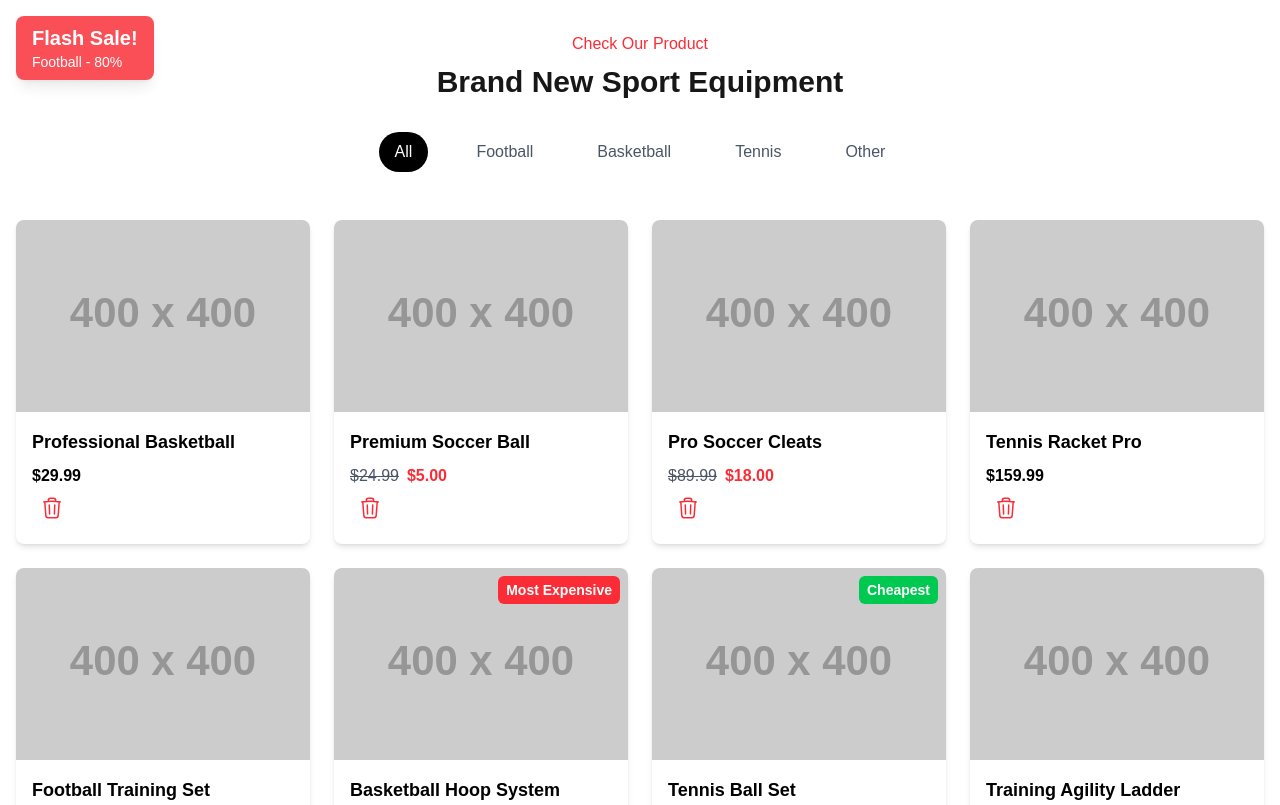
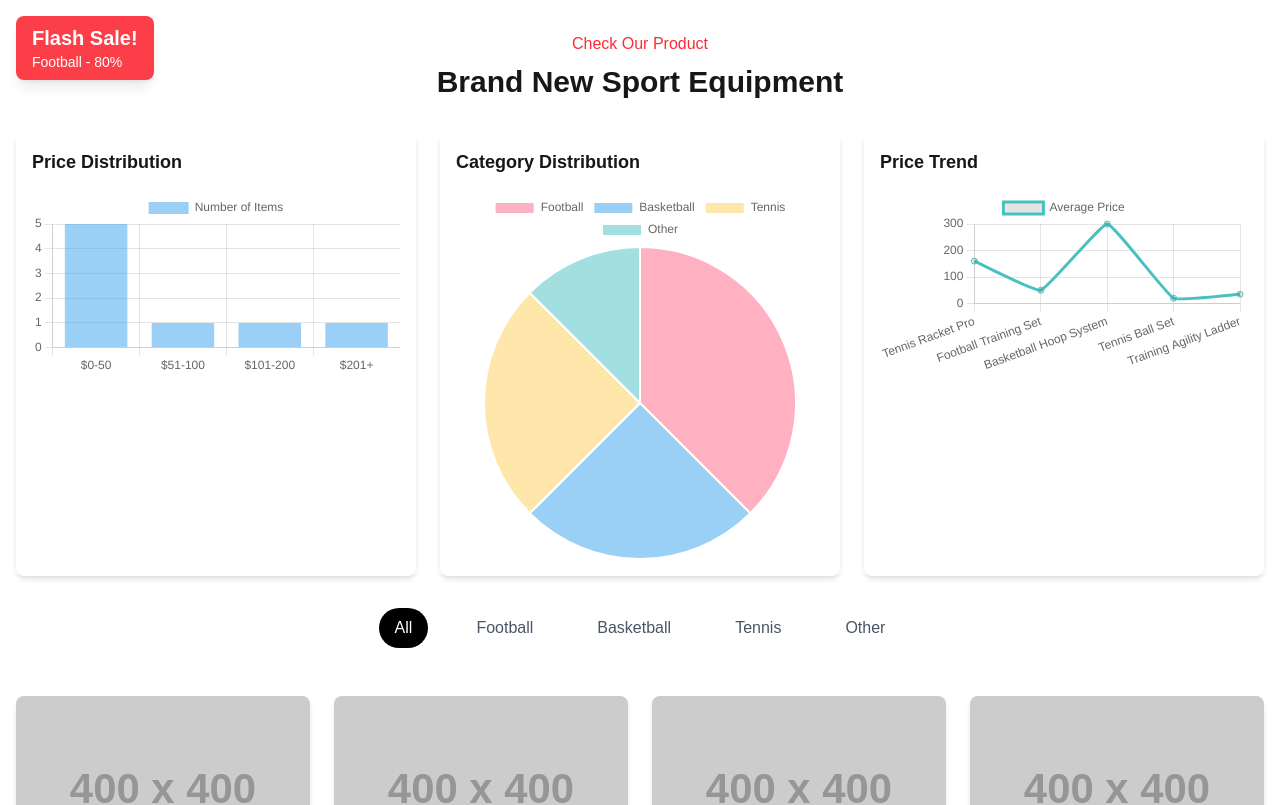
Before and after one commit to DariusCotirla486/SportS, a Next.js app: page / in a window 1280 px wide. Shown: the top 805 px of the page. Built offline with nearby package versions, Linux system fonts and the light colour scheme.

Commit message:
Gold Challenges done: - added pagination to sold items for better navigation + charts that update async for real-time data management

```diff
--- a/package.json
+++ b/package.json
@@ -9,8 +9,10 @@
     "lint": "next lint"
   },
   "dependencies": {
+    "chart.js": "^4.4.8",
     "next": "^15.2.2",
     "react": "^19.0.0",
+    "react-chartjs-2": "^5.3.0",
     "react-dom": "^19.0.0"
   },
   "devDependencies": {
--- a/src/app/page.tsx
+++ b/src/app/page.tsx
@@ -4,18 +4,20 @@ import { useState } from 'react';
 import { EquipmentProvider } from '../context/EquipmentContext';
 import EquipmentList from '../components/EquipmentList';
 import EquipmentForm from '../components/EquipmentForm';
+import EquipmentCharts from '../components/EquipmentCharts';
+import { useEquipment } from '../context/EquipmentContext';
 
-export default function Home() {
+function MainContent() {
   const [showForm, setShowForm] = useState(false);
   const [activeCategory, setActiveCategory] = useState('All');
   const [priceSort, setPriceSort] = useState<'none' | 'high-low' | 'low-high'>('none');
+  const { state } = useEquipment();
 
   const categories = ['All', 'Football', 'Basketball', 'Tennis', 'Other'];
   const saleCategory = 'Football';
   const salePercentage = 80;
 
   return (
-    <EquipmentProvider>
     <main className="container mx-auto px-4 py-8 max-w-7xl relative">
       {/* Flash Sale Banner */}
       <div className="fixed left-4 top-4 z-50">
@@ -29,6 +31,9 @@ export default function Home() {
         <p className="text-red-500 mb-2">Check Our Product</p>
         <h1 className="text-3xl font-bold">Brand New Sport Equipment</h1>
       </div>
+
+      {/* Charts Section */}
+      <EquipmentCharts equipment={state.equipment} />
 
       {/* Navigation Categories */}
       <div className="flex justify-center gap-8 mb-12">
@@ -73,6 +78,13 @@ export default function Home() {
         />
       )}
     </main>
+  );
+}
+
+export default function Home() {
+  return (
+    <EquipmentProvider>
+      <MainContent />
     </EquipmentProvider>
   );
 }
--- /dev/null
+++ b/src/components/EquipmentCharts.tsx
@@ -0,0 +1,164 @@
+'use client';
+
+import { useEffect, useState } from 'react';
+import {
+  Chart as ChartJS,
+  CategoryScale,
+  LinearScale,
+  BarElement,
+  Title,
+  Tooltip,
+  Legend,
+  ArcElement,
+  PointElement,
+  LineElement,
+} from 'chart.js';
+import { Bar, Pie, Line } from 'react-chartjs-2';
+import { SportEquipment } from '../types/types';
+
+ChartJS.register(
+  CategoryScale,
+  LinearScale,
+  BarElement,
+  Title,
+  Tooltip,
+  Legend,
+  ArcElement,
+  PointElement,
+  LineElement
+);
+
+interface EquipmentChartsProps {
+  equipment: SportEquipment[];
+}
+
+export default function EquipmentCharts({ equipment }: EquipmentChartsProps) {
+  const [chartData, setChartData] = useState({
+    priceDistribution: {
+      labels: ['$0-50', '$51-100', '$101-200', '$201+'],
+      datasets: [{
+        label: 'Number of Items',
+        data: [0, 0, 0, 0],
+        backgroundColor: 'rgba(54, 162, 235, 0.5)',
+      }],
+    },
+    categoryDistribution: {
+      labels: ['Football', 'Basketball', 'Tennis', 'Other'],
+      datasets: [{
+        data: [0, 0, 0, 0],
+        backgroundColor: [
+          'rgba(255, 99, 132, 0.5)',
+          'rgba(54, 162, 235, 0.5)',
+          'rgba(255, 206, 86, 0.5)',
+          'rgba(75, 192, 192, 0.5)',
+        ],
+      }],
+    },
+    priceTrend: {
+      labels: [],
+      datasets: [{
+        label: 'Average Price',
+        data: [],
+        borderColor: 'rgb(75, 192, 192)',
+        tension: 0.1,
+      }],
+    },
+  });
+
+  useEffect(() => {
+    // Update price distribution
+    const priceRanges = [0, 0, 0, 0];
+    equipment.forEach(item => {
+      if (item.price <= 50) priceRanges[0]++;
+      else if (item.price <= 100) priceRanges[1]++;
+      else if (item.price <= 200) priceRanges[2]++;
+      else priceRanges[3]++;
+    });
+
+    // Update category distribution
+    const categories = [0, 0, 0, 0];
+    equipment.forEach(item => {
+      const name = item.name.toLowerCase();
+      if (name.includes('football') || name.includes('soccer')) categories[0]++;
+      else if (name.includes('basketball')) categories[1]++;
+      else if (name.includes('tennis')) categories[2]++;
+      else categories[3]++;
+    });
+
+    // Update price trend (last 5 items)
+    const lastItems = equipment.slice(-5);
+    const priceTrend = lastItems.map(item => item.price);
+    const labels = lastItems.map(item => item.name);
+
+    setChartData({
+      priceDistribution: {
+        ...chartData.priceDistribution,
+        datasets: [{
+          ...chartData.priceDistribution.datasets[0],
+          data: priceRanges,
+        }],
+      },
+      categoryDistribution: {
+        ...chartData.categoryDistribution,
+        datasets: [{
+          ...chartData.categoryDistribution.datasets[0],
+          data: categories,
+        }],
+      },
+      priceTrend: {
+        labels,
+        datasets: [{
+          ...chartData.priceTrend.datasets[0],
+          data: priceTrend,
+        }],
+      },
+    });
+  }, [equipment]);
+
+  return (
+    <div className="grid grid-cols-1 md:grid-cols-2 lg:grid-cols-3 gap-6 mb-8">
+      <div className="bg-white p-4 rounded-lg shadow-md">
+        <h3 className="text-lg font-semibold mb-4">Price Distribution</h3>
+        <Bar
+          data={chartData.priceDistribution}
+          options={{
+            responsive: true,
+            plugins: {
+              legend: {
+                position: 'top' as const,
+              },
+            },
+          }}
+        />
+      </div>
+      <div className="bg-white p-4 rounded-lg shadow-md">
+        <h3 className="text-lg font-semibold mb-4">Category Distribution</h3>
+        <Pie
+          data={chartData.categoryDistribution}
+          options={{
+            responsive: true,
+            plugins: {
+              legend: {
+                position: 'top' as const,
+              },
+            },
+          }}
+        />
+      </div>
+      <div className="bg-white p-4 rounded-lg shadow-md">
+        <h3 className="text-lg font-semibold mb-4">Price Trend</h3>
+        <Line
+          data={chartData.priceTrend}
+          options={{
+            responsive: true,
+            plugins: {
+              legend: {
+                position: 'top' as const,
+              },
+            },
+          }}
+        />
+      </div>
+    </div>
+  );
+}
--- a/src/components/EquipmentList.tsx
+++ b/src/components/EquipmentList.tsx
@@ -3,6 +3,7 @@
 import { useEquipment } from '../context/EquipmentContext';
 import { SportEquipment } from '../types/types';
 import Image from 'next/image';
+import { useState } from 'react';
 
 interface EquipmentListProps {
   activeCategory: string;
@@ -11,6 +12,8 @@ interface EquipmentListProps {
 
 export default function EquipmentList({ activeCategory, priceSort }: EquipmentListProps) {
   const { state, dispatch } = useEquipment();
+  const [currentPage, setCurrentPage] = useState(1);
+  const itemsPerPage = 8;
 
   // Define which categories are on sale
   const saleCategories = {
@@ -66,13 +69,19 @@ export default function EquipmentList({ activeCategory, priceSort }: EquipmentLi
     return 0;
   });
 
+  // Calculate pagination
+  const totalPages = Math.ceil(sortedEquipment.length / itemsPerPage);
+  const startIndex = (currentPage - 1) * itemsPerPage;
+  const paginatedEquipment = sortedEquipment.slice(startIndex, startIndex + itemsPerPage);
+
   // Get the first category that has items on sale
   const saleCategory = Object.keys(saleCategories)[0];
   const salePercentage = saleCategories[saleCategory as keyof typeof saleCategories];
 
   return (
+    <div>
       <div className="grid grid-cols-1 md:grid-cols-2 lg:grid-cols-4 gap-6">
-      {sortedEquipment.map((item) => (
+        {paginatedEquipment.map((item) => (
           <div key={item.id} className="bg-white rounded-lg shadow-md overflow-hidden relative">
             {/* Price Label */}
             {item.price === Math.max(...state.equipment.map(e => e.price)) && (
@@ -123,5 +132,29 @@ export default function EquipmentList({ activeCategory, priceSort }: EquipmentLi
           </div>
         ))}
       </div>
+
+      {/* Pagination Controls */}
+      {totalPages > 1 && (
+        <div className="flex justify-center gap-2 mt-8">
+          <button
+            onClick={() => setCurrentPage(prev => Math.max(prev - 1, 1))}
+            disabled={currentPage === 1}
+            className="px-4 py-2 bg-purple-600 text-white rounded-lg disabled:bg-gray-400 disabled:cursor-not-allowed hover:bg-purple-700 transition-colors"
+          >
+            Previous
+          </button>
+          <span className="px-4 py-2">
+            Page {currentPage} of {totalPages}
+          </span>
+          <button
+            onClick={() => setCurrentPage(prev => Math.min(prev + 1, totalPages))}
+            disabled={currentPage === totalPages}
+            className="px-4 py-2 bg-purple-600 text-white rounded-lg disabled:bg-gray-400 disabled:cursor-not-allowed hover:bg-purple-700 transition-colors"
+          >
+            Next
+          </button>
+        </div>
+      )}
+    </div>
   );
 }
```
Also changed, not shown: 1 other file (tests, documents, lock files or other folders). Lines whose indentation alone changed are shown as unchanged.
